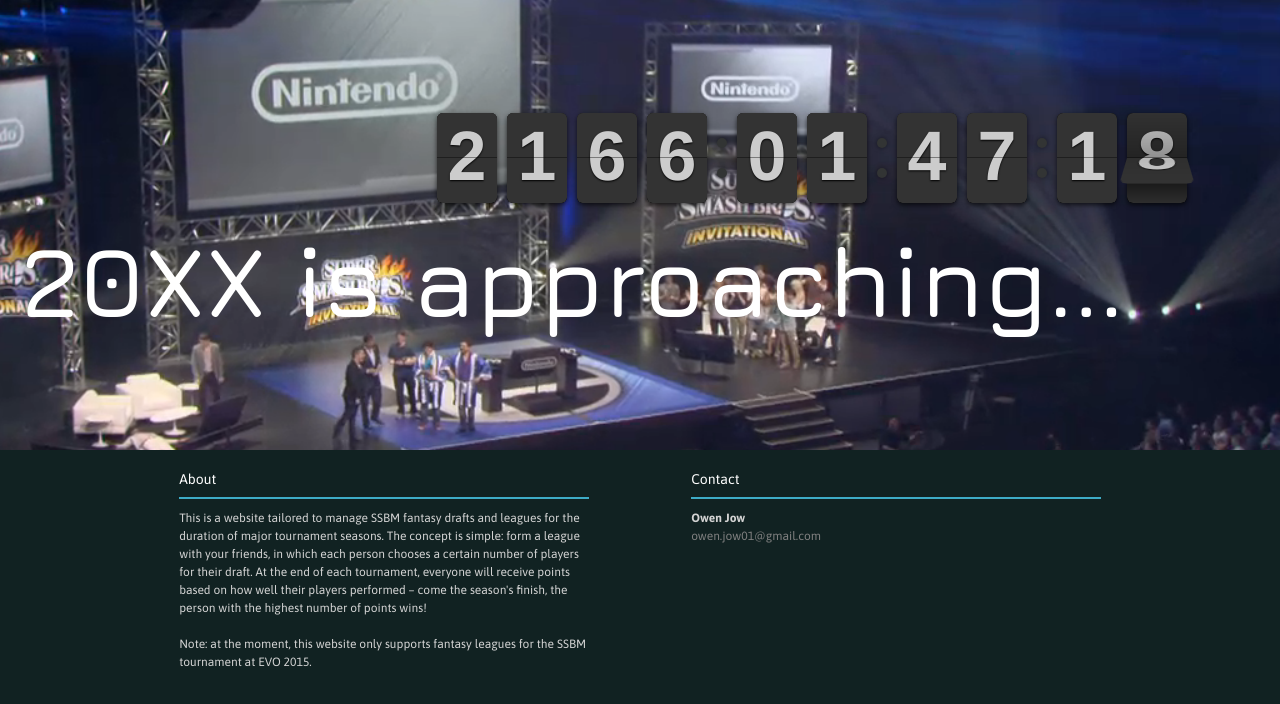
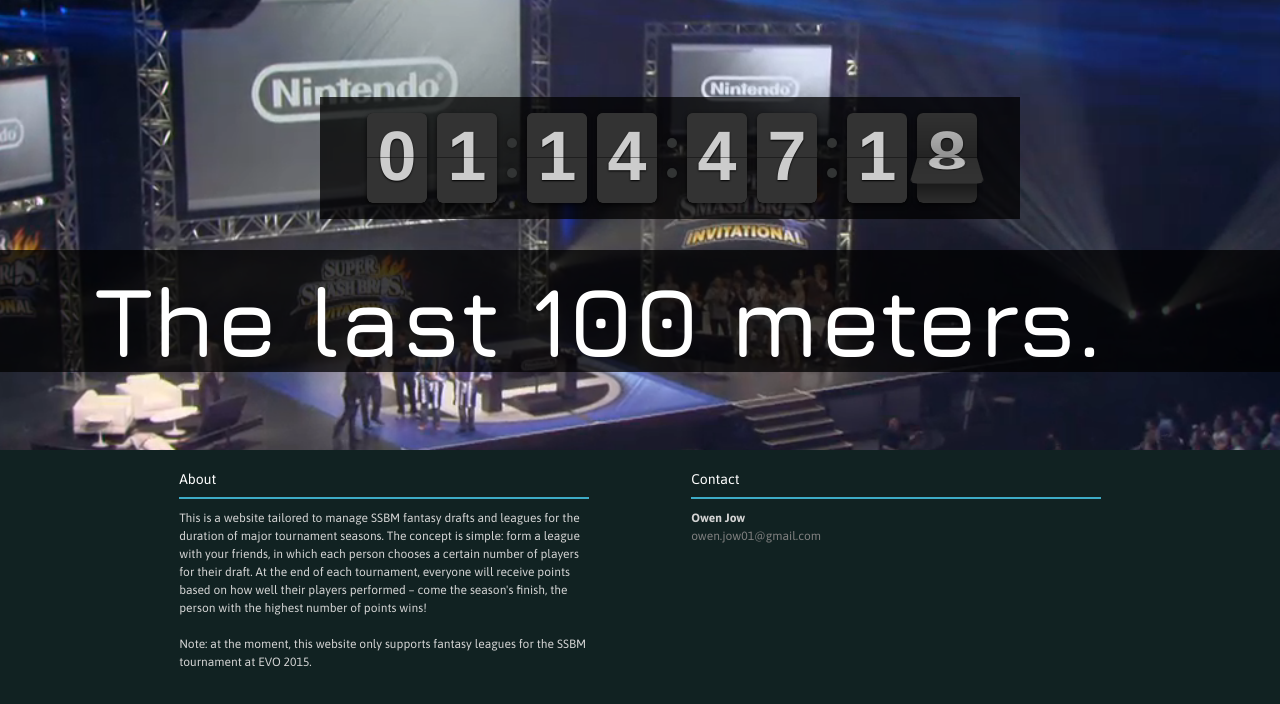
Before and after one commit to ohjay/fantasy-ssbm, a Django app: page /fantasy_draft/ in a window 1280 px wide. Shown: the part 55-759 px from the top of the page. Run offline with Django 3.2, Linux system fonts and the light colour scheme.

Commit message:
Added opaque background rect to make text clearer

```diff
--- a/fantasy_draft/static/fantasy_draft/css/index.css
+++ b/fantasy_draft/static/fantasy_draft/css/index.css
@@ -10,11 +10,33 @@
     margin-left: -100px;
 }
 
+.opaque1 {
+    position: absolute;
+    top: 144px;
+    left: 312px;
+    width: 700px;
+    height: 122px;
+    background-color: black;
+    z-index: 0;
+    opacity: 0.75;
+}
+
+.opaque2 {
+    position: absolute;
+    top: 297px;
+    left: -21px;
+    width: 1500px;
+    height: 122px;
+    background-color: black;
+    z-index: 0;
+    opacity: 0.75;
+}
+
 .center-text {
     position: fixed;
     width: 100%;
-    top: 300px;
-    margin-left: -75px;
+    top: 340px;
+    margin-left: -50px;
     margin-top: -25px;
     font-family: 'Jura', sans-serif;
     color: #ffffff;
--- a/fantasy_draft/templates/fantasy_draft/index.html
+++ b/fantasy_draft/templates/fantasy_draft/index.html
@@ -15,16 +15,17 @@
 {% endblock %}
 
 {% block content %}
+    <div class="opaque1"></div>
     <div class="clock" style="margin:2em;"></div>
 	<script type="text/javascript">
 		var clock;
 
 		$(document).ready(function() {
             var currentDate = new Date();
-            // To do: write a web scraper to get the date of the next big tournament
+            // To do: write a web scraper (Scrapy!) to get the date of the next big tournament
             // And then set the timer to count down to that date
             // (For now, we'll just set it to sometime in the far future)
-            var futureDate  = new Date(2021, 6, 17, 8, 0, 0, 0);
+            var futureDate  = new Date("August 13, 2015 21:00:00");
 
 		    // Calculate the difference in seconds between the future and current date
 			var diff = futureDate.getTime() / 1000 - currentDate.getTime() / 1000;
@@ -36,5 +37,6 @@
 		});
 	</script>
 
-    <div class="center-text">20XX is approaching...</div>
+    <div class="opaque2"></div>
+    <div class="center-text">The last 100 meters.</div>
 {% endblock %}
```
Also changed, not shown: README.md.
